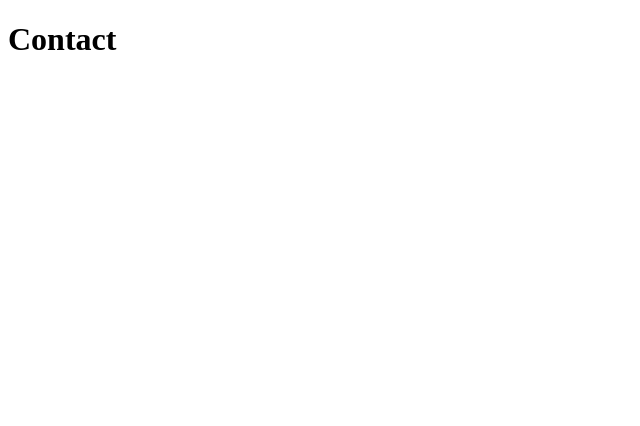
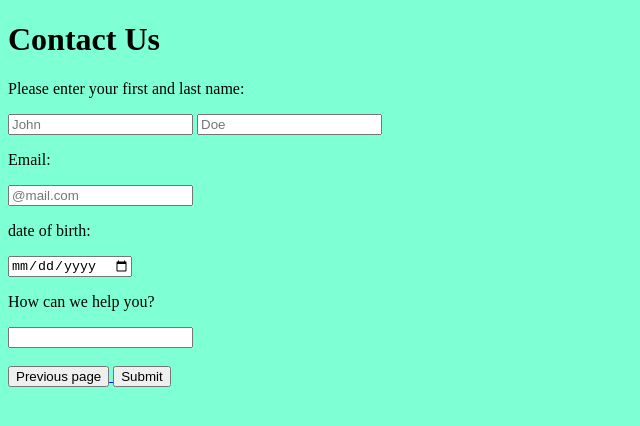
Before and after one commit to Xplorer360/secondtrial, a plain HTML site: page Contact.html in a window 1280 px wide. Shown: the whole page, without its empty margins (0-640 px from the left). Drawn offline with Linux system fonts and the light colour scheme.

Commit message:
fourth commit

```diff
--- a/Contact.html
+++ b/Contact.html
@@ -6,7 +6,30 @@
     <meta name="viewport" content="width=device-width, initial-scale=1.0">
     <title>Contact</title>
 </head>
-<body>
-    <h1>Contact</h1>
+<body style="background-color:aquamarine">
+    <h1>Contact Us</h1>
+    <form action="/url" method="GET">
+        <p>Please enter your first and last name:</p>
+        <input type="text" placeholder="John">
+        <input type="text" placeholder="Doe">
+    </form>
+    <form action="/url" method="GET">
+        <p>Email:</p>
+        <input type="text" placeholder="@mail.com">
+    </form>
+    <form action="/url" method="GET">
+        <p>date of birth:</p>
+        <input type="date">
+    </form>
+    <form action="/url" method="GET">
+        <p>How can we help you?</p>
+        <input type="text">
+    </form>
+    <br>
+    <a href="Experience.html">
+        <button>Previous page</button>
+    </a>
+    <button type="submit">Submit</button>
+
 </body>
 </html>
```
Also changed, not shown: Experience.html (+2 -2 lines).
